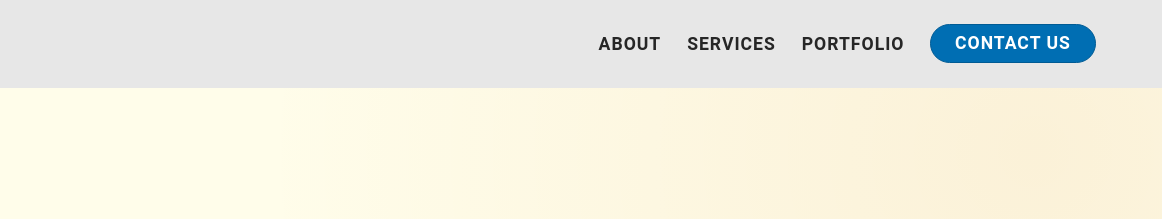
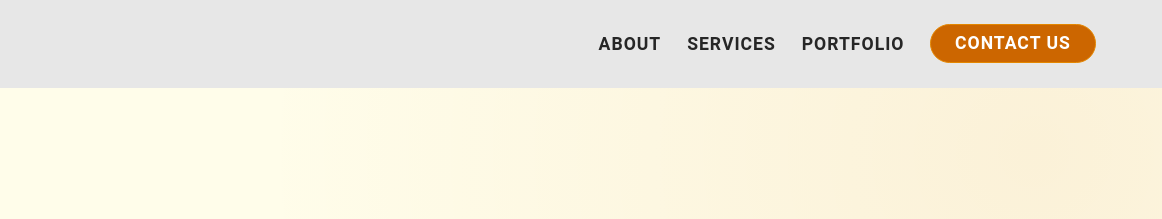
Before and after one commit to zellerindustries/zellerindustries.com, a website: page src/pages/index.html in a window 1280 px wide. Shown: the top 219 px of the page, 118-1280 px from the left. Drawn offline with Linux system fonts and the light colour scheme; a web font is replaced by a local one.

Commit message:
style: use real --clr-primary tokens for header nav CTA instead of hardcoded blue

```diff
--- a/src/styles/header.css
+++ b/src/styles/header.css
@@ -45,18 +45,18 @@
   color: var(--clr-primary);
 }
 
-/* Contact Us Button (Matching image_542de3.png) */
+/* Contact Us Button */
 #main-nav a.btn.cta {
-  background-color: #006eb3; /* Blue background from the image */
+  background-color: var(--clr-primary);
   color: #ffffff;
   padding: 0.5rem 1.5rem;
   border-radius: 50px; /* Pill shape */
-  border: 1px solid #005b94;
+  border: 1px solid var(--clr-primary-hover);
   transition: background-color var(--t-fast);
 }
 
 #main-nav a.btn.cta:hover {
-  background-color: #005b94;
+  background-color: var(--clr-primary-hover);
   color: #ffffff;
 }
 
```
